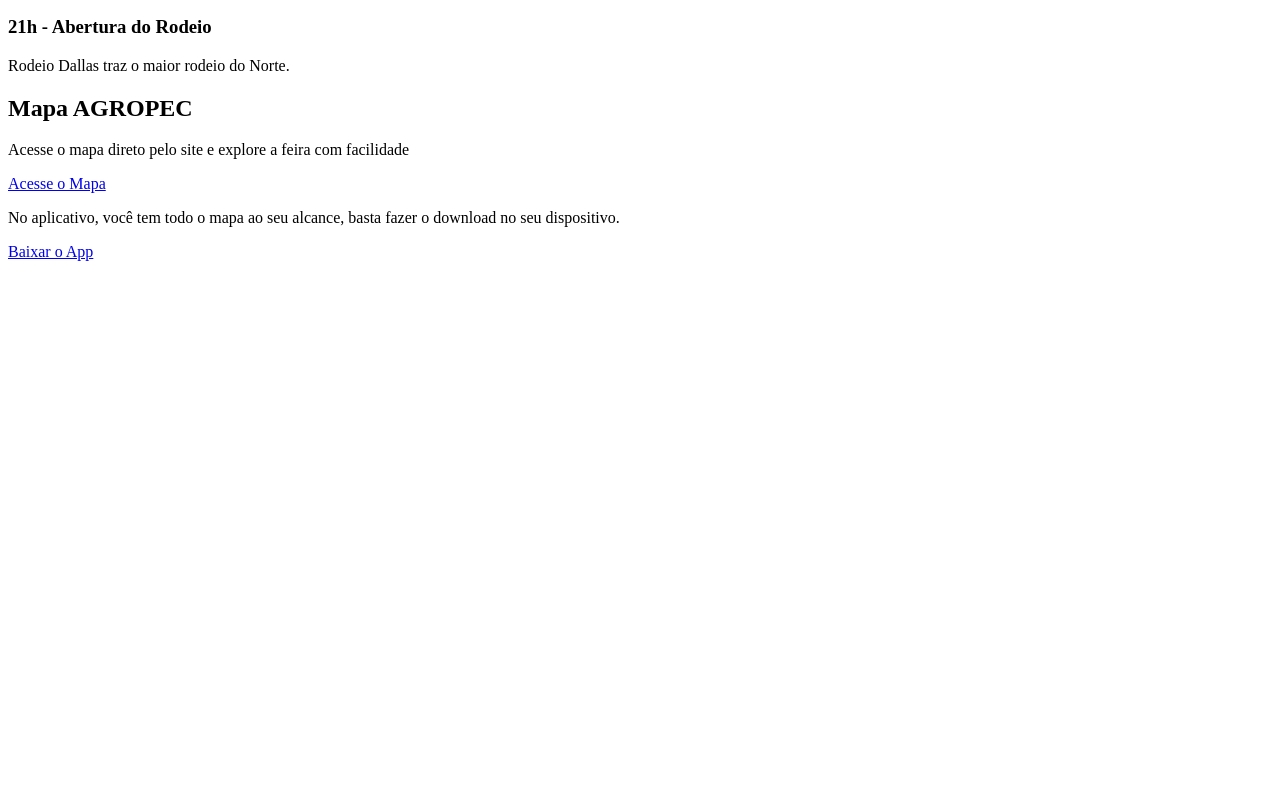
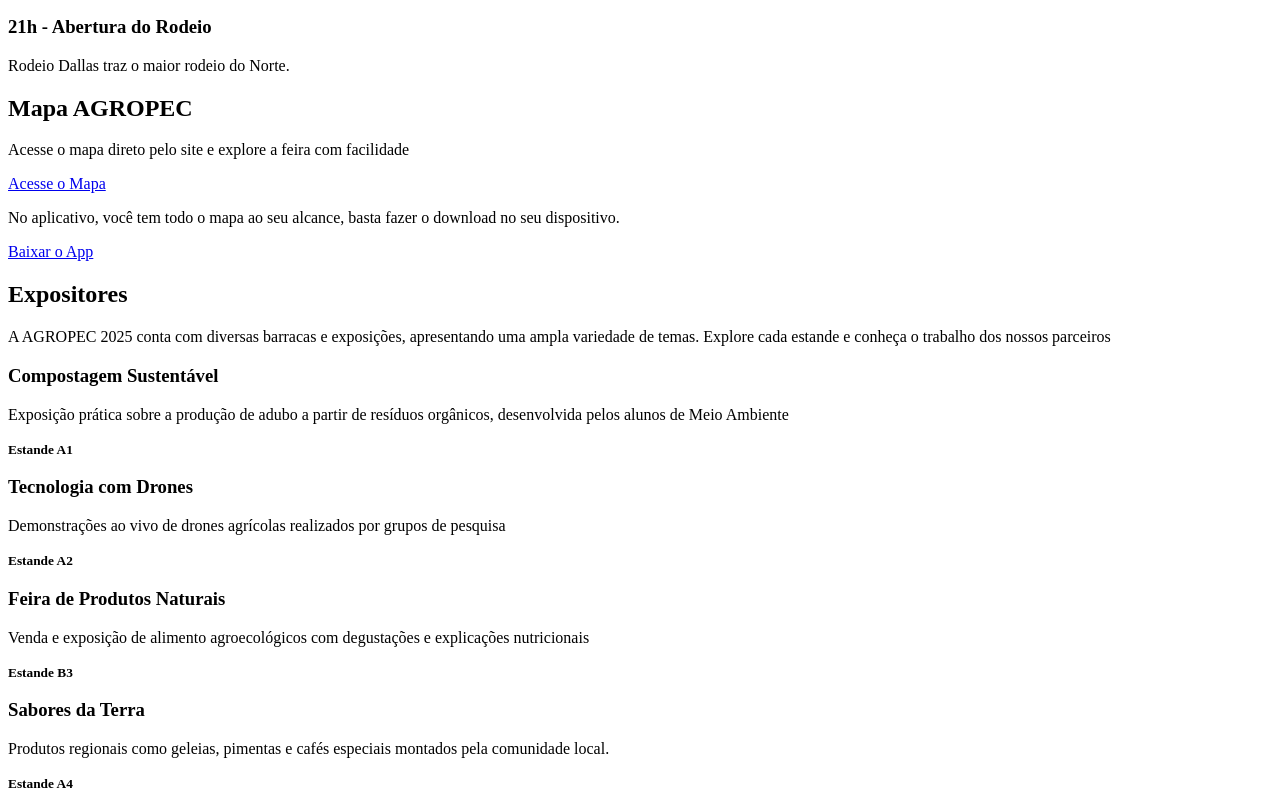
Before and after one commit to Danyel-silva-R/Agropec_site, a plain HTML site: page index.html in a window 1280 px wide. Shown: the part 606-1406 px from the top of the page. Before the commit the page ends 875 px from the top, so only its background shows below. Drawn offline with Linux system fonts and the light colour scheme.

Commit message:
Update index.html

```diff
--- a/index.html
+++ b/index.html
@@ -49,6 +49,7 @@
             </div>
         </div>
     </section>
+    <!--seção do mapa-->
     <section id="mapa" class="section2">
         <h2>Mapa AGROPEC</h2>
         <div class="cards">
@@ -62,5 +63,32 @@
             </div>
         </div>
     </section>
+    <!--seção dos expositores-->
+    <section id="expositores" class="section3">
+        <h2>Expositores</h2>
+        <p>A AGROPEC 2025 conta com diversas barracas e exposições, apresentando uma ampla variedade de temas. Explore cada estande e conheça o trabalho dos nossos parceiros</p>
+        <div class="cards">
+            <div class="card">
+                <h3>Compostagem Sustentável</h3>
+                <p>Exposição prática sobre a produção de adubo a partir de resíduos orgânicos, desenvolvida pelos alunos de Meio Ambiente</p>
+                <small><strong>Estande A1</strong></small>
+            </div>
+            <div class="card">
+                <h3>Tecnologia com Drones</h3>
+                <p>Demonstrações ao vivo de drones agrícolas realizados por grupos de pesquisa</p>
+                <small><strong>Estande A2</strong></small>
+            </div>
+            <div class="card">
+                <h3>Feira de Produtos Naturais</h3>
+                <p>Venda e exposição de alimento agroecológicos com degustações e explicações nutricionais</p>
+                <small><strong>Estande B3</strong></small>
+            </div>
+            <div class="card">
+                <h3>Sabores da Terra</h3>
+                <p>Produtos regionais como geleias, pimentas e cafés especiais montados pela comunidade local.</p>
+                <small><strong>Estande A4</strong></small>
+            </div>
+        </div>
+    </section>
 </body>
 </html>
```
